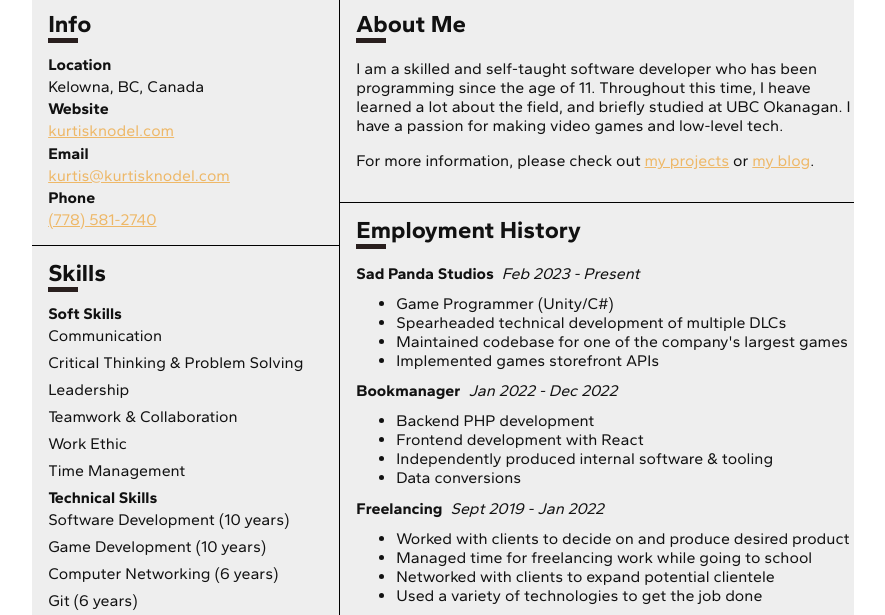
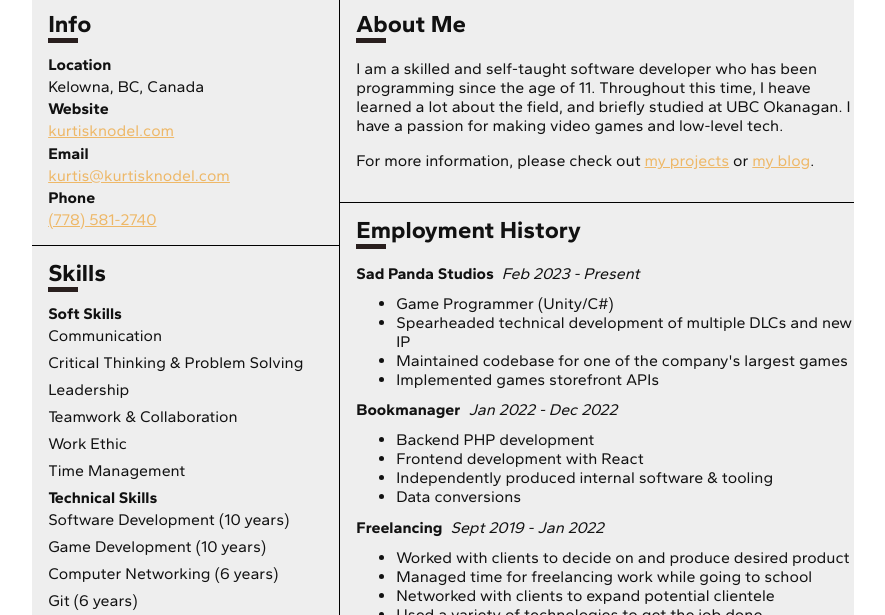
Before and after one commit to TheArchitect4855/resume, a plain HTML site: page index.html in a window 1280 px wide. Shown: the part 115-730 px from the top of the page, without its empty margins (197-1082 px from the left). Drawn offline with Linux system fonts and the light colour scheme.

Commit message:
Updated SPS work history

```diff
--- a/index.html
+++ b/index.html
@@ -52,7 +52,7 @@
 						</div>
 						<ul>
 							<li>Game Programmer (Unity/C#)</li>
-							<li>Spearheaded technical development of multiple DLCs</li>
+							<li>Spearheaded technical development of multiple DLCs and new IP</li>
 							<li>Maintained codebase for one of the company's largest games</li>
 							<li>Implemented games storefront APIs</li>
 						</ul>
```
